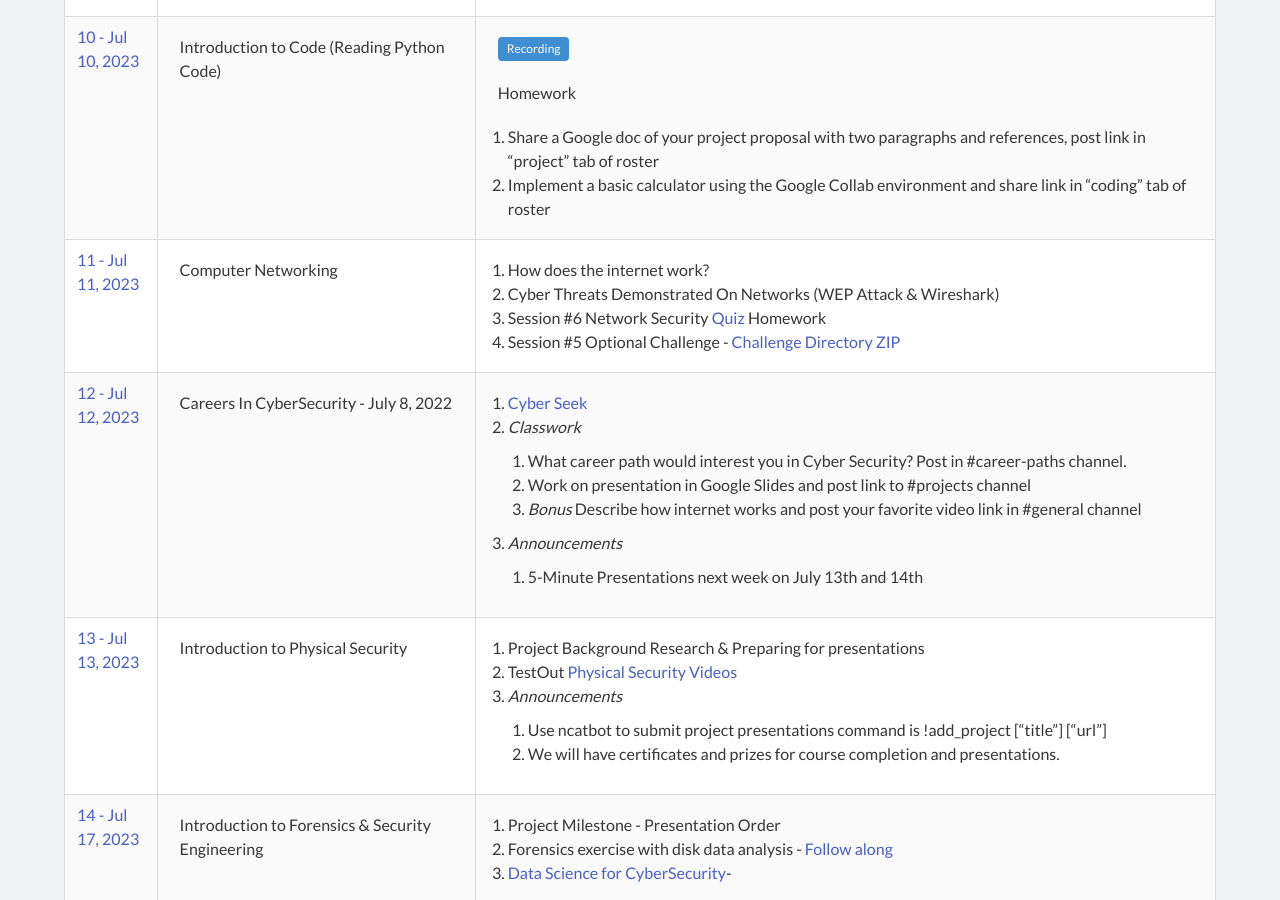
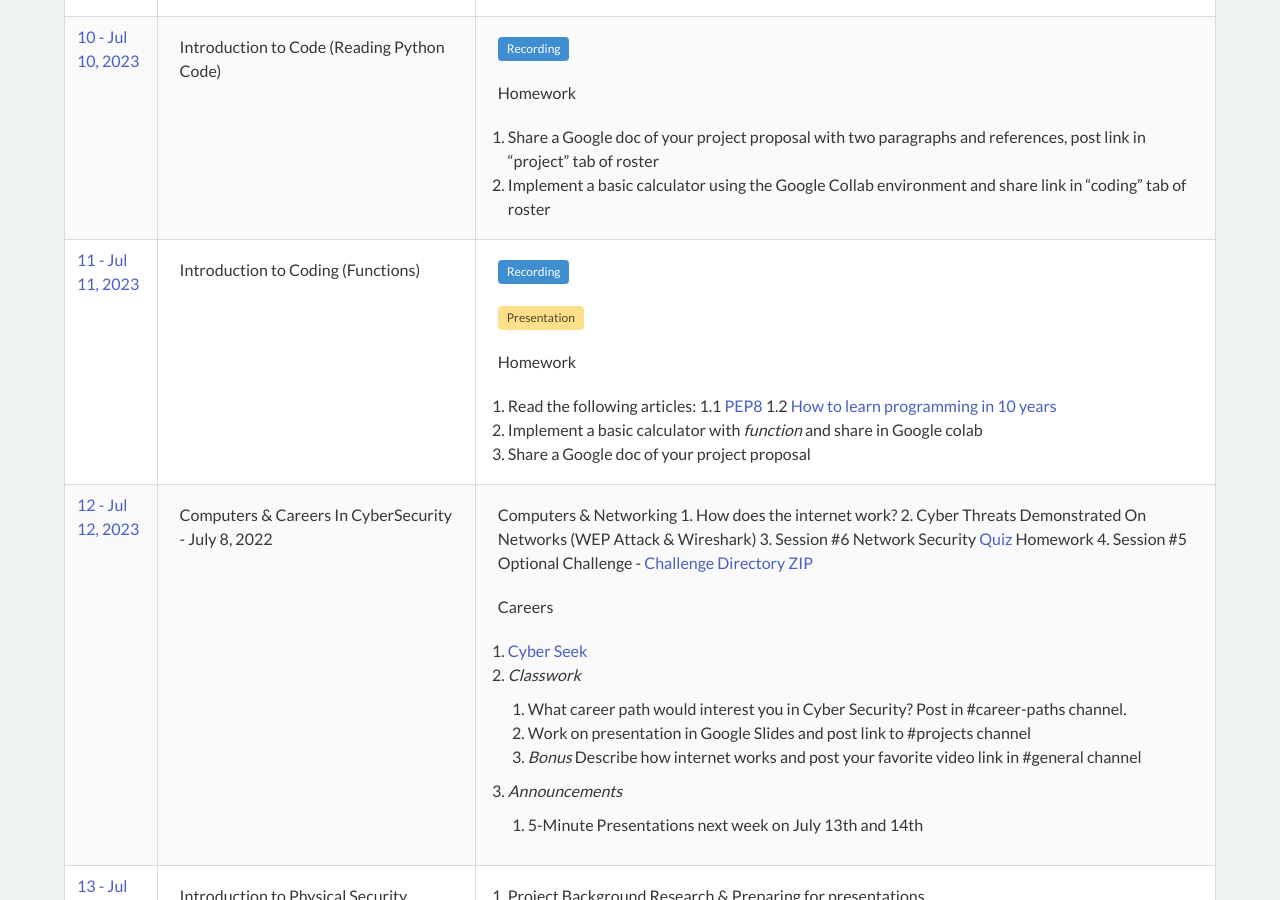
Before and after one commit to cyberdefendersprogram/www-homepage, a Jekyll site: the page built from pages/programs/2022-cyberexplorers-ncat.md, in a window 1280 px wide and 900 px high, scrolled down 3426 px. Built offline with Jekyll 4.4.1, drawn with Linux system fonts in a browser that asks for light colours; nearby versions of some CDN libraries.

Commit message:
Update cyber-explorers-ncat.yml

```diff
--- a/_data/cyber-explorers-ncat.yml
+++ b/_data/cyber-explorers-ncat.yml
@@ -107,17 +107,30 @@
     1. Implement a basic calculator using the Google Collab environment and share link in "coding" tab of roster
 
 - session: 11 - Jul 11, 2023
-  desc: Computer Networking
+  desc: Introduction to Coding (Functions)
   notes: |
-    1. How does the internet work?
-    2. Cyber Threats Demonstrated On Networks (WEP Attack & Wireshark)
-    3. Session #6 Network Security [Quiz](https://docs.google.com/forms/d/e/1FAIpQLSdiGIaaYDUBJ9qC8URayZR4KE8z2VCBx48Sr4nQNdrZnnxYkA/viewform)
+    [Recording](https://us02web.zoom.us/rec/share/RcWOOeYhBL1J3tQV51R365LLIvdqfxO2Y8dQsm-WxwWb_9rJF1qBRFcKFUrPrKGD.cdoSl_pMOUlz2vyH){: .tag .is-info}
+
+    [Presentation](https://docs.google.com/presentation/d/1mvLlqj5pM2UdpHiihHzZXFzMk-6x3dUHMWJdCwuv6MI/edit?usp=sharing){: .tag .is-warning}
+
     Homework
-    4. Session #5 Optional Challenge - [Challenge Directory ZIP](http://bit.ly/cmd-challenge)
+    1. Read the following articles:
+       1.1 [PEP8](https://peps.python.org/pep-0008/#id23)
+       1.2 [How to learn programming in 10 years](https://norvig.com/21-days.html)
+    1. Implement a basic calculator with *function* and share in Google colab
+    2. Share a Google doc of your project proposal
 
 - session: 12 - Jul 12, 2023
-  desc: Careers In CyberSecurity - July 8, 2022
+  desc: Computers & Careers In CyberSecurity - July 8, 2022
   notes: |
+    Computers & Networking
+        1. How does the internet work?
+        2. Cyber Threats Demonstrated On Networks (WEP Attack & Wireshark)
+        3. Session #6 Network Security [Quiz](https://docs.google.com/forms/d/e/1FAIpQLSdiGIaaYDUBJ9qC8URayZR4KE8z2VCBx48Sr4nQNdrZnnxYkA/viewform)
+        Homework
+        4. Session #5 Optional Challenge - [Challenge Directory ZIP](http://bit.ly/cmd-challenge)
+
+    Careers
     1. [Cyber Seek](https://www.cyberseek.org)
     2. *Classwork*
         1. What career path would interest you in Cyber Security? Post in #career-paths channel.
```
